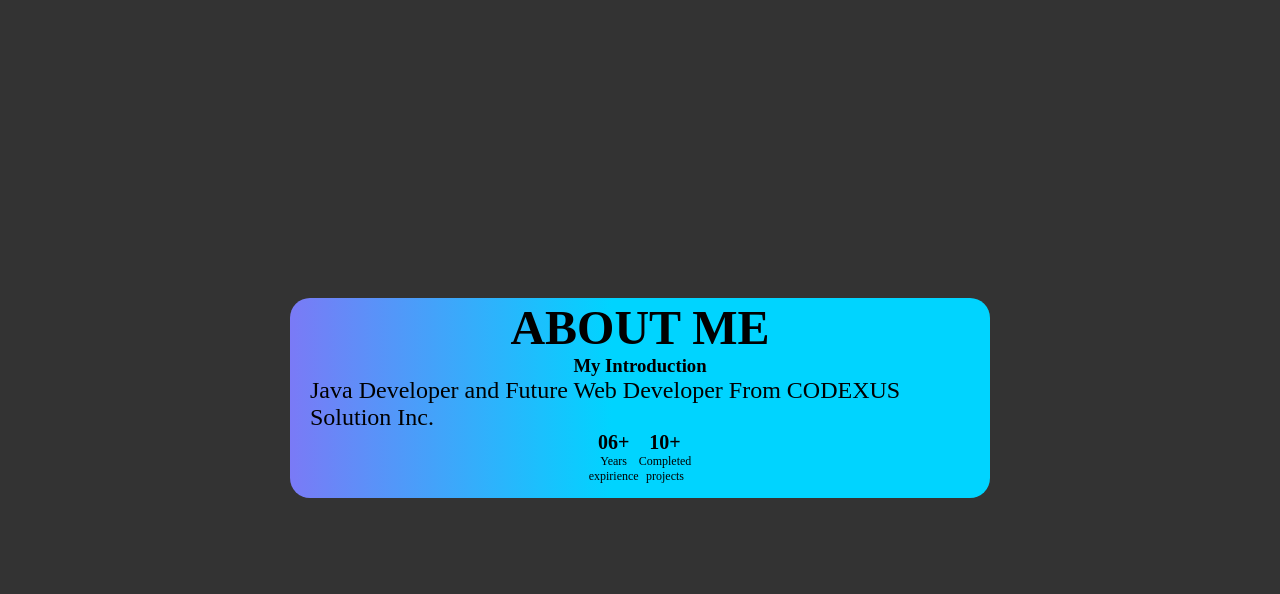
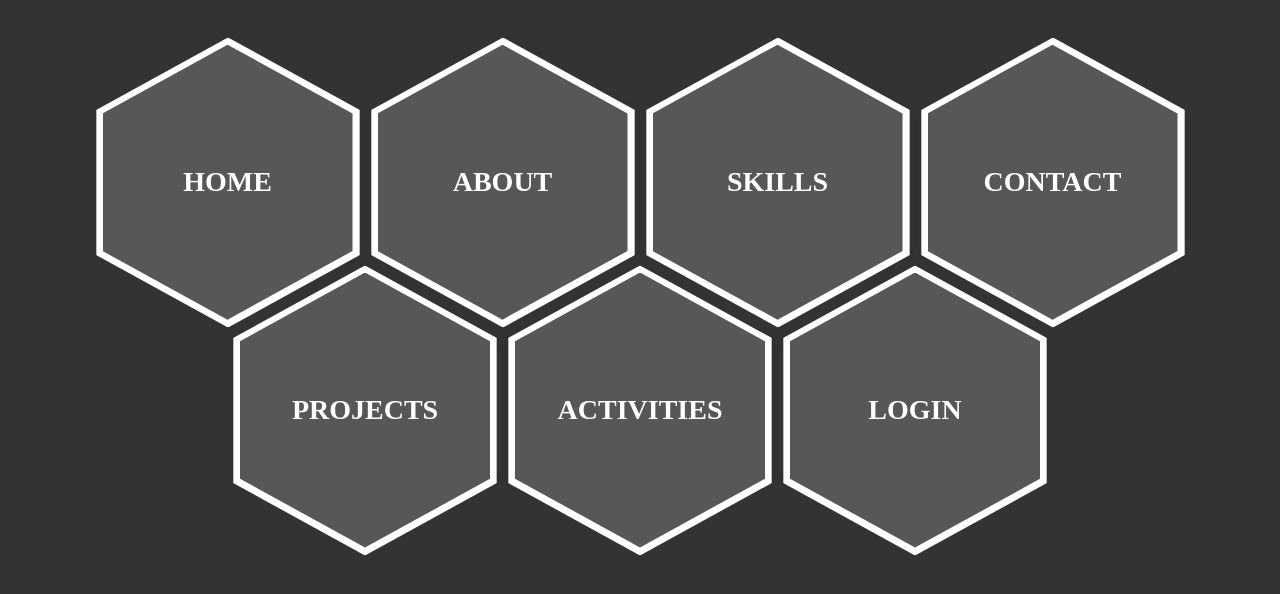
Before and after one commit to cyrelyumang/myportfolio, a plain HTML site: page index.html in a window 1280 px wide. Shown: the part 634-1228 px from the top of the page. Drawn offline with nearby package versions, Linux system fonts and the light colour scheme.

Commit message:
honeycomb update

```diff
--- a/css/about.css
+++ b/css/about.css
@@ -1,10 +1,170 @@
+@import url("https://fonts.googleapis.com/css2?family=Poppins:wght@100;200;300;400;500;600;700;800&display=swap");
+
 .about__section {
+  margin-top: 50px;
   height: 100vh;
+  position: relative;
+  /* display: flex;
+  justify-content: center;
+  align-items: center; */
+}
+.honeycomb {
   display: flex;
+  flex-wrap: wrap;
+  list-style: none;
+  -webkit-box-pack: center;
   justify-content: center;
+  -webkit-box-align: center;
   align-items: center;
+  max-width: 1200px;
+  margin: 0 auto;
+  padding: 0;
+  /* transform: translateY(80px); */
 }
-.about__data {
+
+.honeycomb-cell {
+  -webkit-box-flex: 0;
+  flex: 0 1 250px;
+  max-width: 250px;
+  height: 137.5px;
+  margin: 65.4px 12.5px 25px;
+  position: relative;
+  padding: 0.5em;
+  text-align: center;
+  z-index: 1;
+  box-shadow: 0px 0px 15px 0 rgba(0, 0, 0, 0.1);
+
+}
+.honeycomb-cell_img {
+  object-fit: cover;
+  object-position: center;
+  /* filter: grayscale(100%); */
+}
+.honeycomb-cell_title {
+  height: 100%;
+  display: flex;
+  -webkit-box-orient: vertical;
+  -webkit-box-direction: normal;
+  flex-direction: column;
+  -webkit-box-pack: center;
+  justify-content: center;
+  -webkit-hyphens: auto;
+  hyphens: auto;
+  word-break: break-word;
+  text-transform: uppercase;
+  color: #fff;
+  font-weight: 700;
+  font-size: 1.75em;
+  transition: opacity 150ms;
+}
+.honeycomb-cell_title > small {
+  font-weight: 300;
+  margin-top: 0.25em;
+}
+.honeycomb-cell::before,
+.honeycomb-cell::after {
+  content: "";
+}
+.honeycomb-cell::before,
+.honeycomb-cell::after,
+.honeycomb-cell_img {
+  top: -50%;
+  left: 0;
+  width: 100%;
+  height: 200%;
+  display: block;
+  position: absolute;
+  -webkit-clip-path: polygon(
+    50% 0%,
+    100% 25%,
+    100% 75%,
+    50% 100%,
+    0% 75%,
+    0% 25%
+  );
+  clip-path: polygon(50% 0%, 100% 25%, 100% 75%, 50% 100%, 0% 75%, 0% 25%);
+  z-index: -1;
+}
+.honeycomb-cell::before {
+  background: #fff;
+  transform: scale(1.055);
+}
+.honeycomb-cell::after {
+  background: #111111;
+  opacity: 0.7;
+  transition: opacity 150ms;
+  -webkit-transition: opacity 150ms;
+}
+.honeycomb-cell:hover .honeycomb-cell_title {
+  opacity: 0;
+  cursor: pointer;
+}
+/* .honeycomb-cell:hover .honeycomb-cell_img {
+  filter: grayscale(0%);
+} */
+.honeycomb-cell:hover::before {
+  background: #20ca11;
+}
+.honeycomb-cell:hover::after {
+  opacity: 0;
+}
+.honeycomb_Hidden {
+  display: none;
+  opacity: 0;
+  width: 250px;
+  margin: 0 12.5px;
+}
+
+/****** Responsive *******/
+
+@media (max-width: 550px) {
+  .honeycomb-cell {
+    margin: 81.25px 25px;
+  }
+}
+
+@media (min-width: 550px) and (max-width: 825px) {
+  .honeycomb-cell:nth-child(3n) {
+    margin-right: calc(50% - 125px);
+    margin-left: calc(50% - 125px);
+  }
+
+  .honeycomb_Hidden:nth-child(3n + 5) {
+    display: block;
+  }
+}
+
+@media (min-width: 825px) and (max-width: 1100px) {
+  .honeycomb-cell:nth-child(5n + 4) {
+    margin-left: calc(50% - 275px);
+  }
+
+  .honeycomb-cell:nth-child(5n + 5) {
+    margin-right: calc(50% - 275px);
+  }
+
+  .honeycomb_Hidden:nth-child(5n),
+  .honeycomb_Hidden:nth-child(5n + 3) {
+    display: block;
+  }
+}
+@media (min-width: 1100px) {
+  .honeycomb-cell:nth-child(7n + 5) {
+    margin-left: calc(50% - 400px);
+  }
+
+  .honeycomb-cell:nth-child(7n + 7),
+  .honeycomb-cell:nth-child(7n + 5):nth-last-child(2) {
+    margin-right: calc(50% - 400px);
+  }
+
+  .honeycomb_Hidden:nth-child(7n + 7),
+  .honeycomb_Hidden:nth-child(7n + 9),
+  .honeycomb_Hidden:nth-child(7n + 11) {
+    display: block;
+  }
+}
+/* .about__data {
   background: linear-gradient(
     90deg,
     rgba(2, 0, 36, 1) 0%,
@@ -20,8 +180,8 @@
   max-width: 700px;
   height: 200px;
   padding: 20px;
-}
-
+} */
+/*
 .about__title {
   font-size: 3rem;
 }
@@ -53,7 +213,7 @@
 .about__info-name {
   display: block;
   text-align: center;
-}
+} */
 
 /* .about_menu:after{
   content: '';
--- a/css/home.css
+++ b/css/home.css
@@ -149,24 +149,10 @@
 .buttons .button:hover {
   background-color: #059637;
 }
-.profile-card .analytics {
+.profile-card {
   display: flex;
   align-items: center;
-  margin-top: 25px;
-}
-.analytics .data {
-  display: flex;
-  align-items: center;
-  color: #333;
-  padding: 0 20px;
-  border-right: 2px solid #e7e7e7;
-}
-.data i {
-  font-size: 18px;
-  margin-right: 6px;
-}
-.data:last-child {
-  border-right: none;
+  /* margin-top: 20px;  */
 }
 
 .home-close-button {
--- a/index.html
+++ b/index.html
@@ -115,41 +115,38 @@
             </div>
 
             <div class="media-buttons">
-              <a href="#" style="background: #4267b2" class="link">
+              <a
+                target="_blank"
+                href="https://www.facebook.com/cyrel.yumang/"
+                style="background: #4267b2"
+                class="link"
+              >
                 <i class="bx bxl-facebook"></i>
               </a>
-              <a href="#" style="background: #e1306c" class="link">
+              <a
+                target="_blank"
+                href="https://www.instagram.com/cyrelfajardoyumang/"
+                style="background: #e1306c"
+                class="link"
+              >
                 <i class="bx bxl-instagram"></i>
               </a>
             </div>
 
-             <div class="buttons">
+            <div class="buttons">
               <!-- <button class="button">Subscribe</button> -->
               <button class="button">Contact Me</button>
-              <button class="button">Download CV</button>
+              <a class="button" href="CyrelYumang_Resume.pdf" download
+                >Download CV</a
+              >
             </div>
-<!--
-            <div class="analytics">
-              <div class="data">
-                <i class="bx bx-heart"></i>
-                <span class="number">60k</span>
-              </div>
-              <div class="data">
-                <i class="bx bx-message-rounded"></i>
-                <span class="number">20k</span>
-              </div>
-              <div class="data">
-                <i class="bx bx-share"></i>
-                <span class="number">12k</span>
-              </div>
-            </div> -->
           </div>
         </div>
       </section>
 
       <!-- ABOUT -->
       <section class="about__section" id="about">
-        <div class="about__data">
+        <!-- <div class="about__data">
           <h1 class="about__title">ABOUT ME</h1>
           <h3 class="about__sibtitle">My Introduction</h3>
           <p class="about__description">
@@ -172,7 +169,39 @@
               >
             </div>
           </div>
-        </div>
+        </div> -->
+        <ul class="honeycomb">
+          <li class="honeycomb-cell">
+            <!-- <img class="honeycomb-cell_img" src="img/work-1.jpg"> -->
+            <div class="honeycomb-cell_img"></div>
+            <div class="honeycomb-cell_title">HOME</div>
+          </li>
+          <li class="honeycomb-cell">
+            <div class="honeycomb-cell_img"></div>
+            <div class="honeycomb-cell_title">ABOUT</div>
+          </li>
+          <li class="honeycomb-cell">
+            <div class="honeycomb-cell_img"></div>
+            <div class="honeycomb-cell_title">SKILLS</div>
+          </li>
+          <li class="honeycomb-cell">
+            <div class="honeycomb-cell_img"></div>
+            <div class="honeycomb-cell_title">CONTACT</div>
+          </li>
+          <li class="honeycomb-cell">
+            <div class="honeycomb-cell_img"></div>
+            <div class="honeycomb-cell_title">PROJECTS</div>
+          </li>
+          <li class="honeycomb-cell">
+            <div class="honeycomb-cell_img"></div>
+            <div class="honeycomb-cell_title">ACTIVITIES</div>
+          </li>
+          <li class="honeycomb-cell">
+            <div class="honeycomb-cell_img"></div>
+            <div class="honeycomb-cell_title">LOGIN</div>
+          </li>
+          <li class="honeycomb-cell honeycomb_Hidden"></li>
+        </ul>
       </section>
       <!-- PORTFOLIO -->
       <section class="portfolio__section" id="portfolio">
```
Also changed, not shown: 1 other file.
